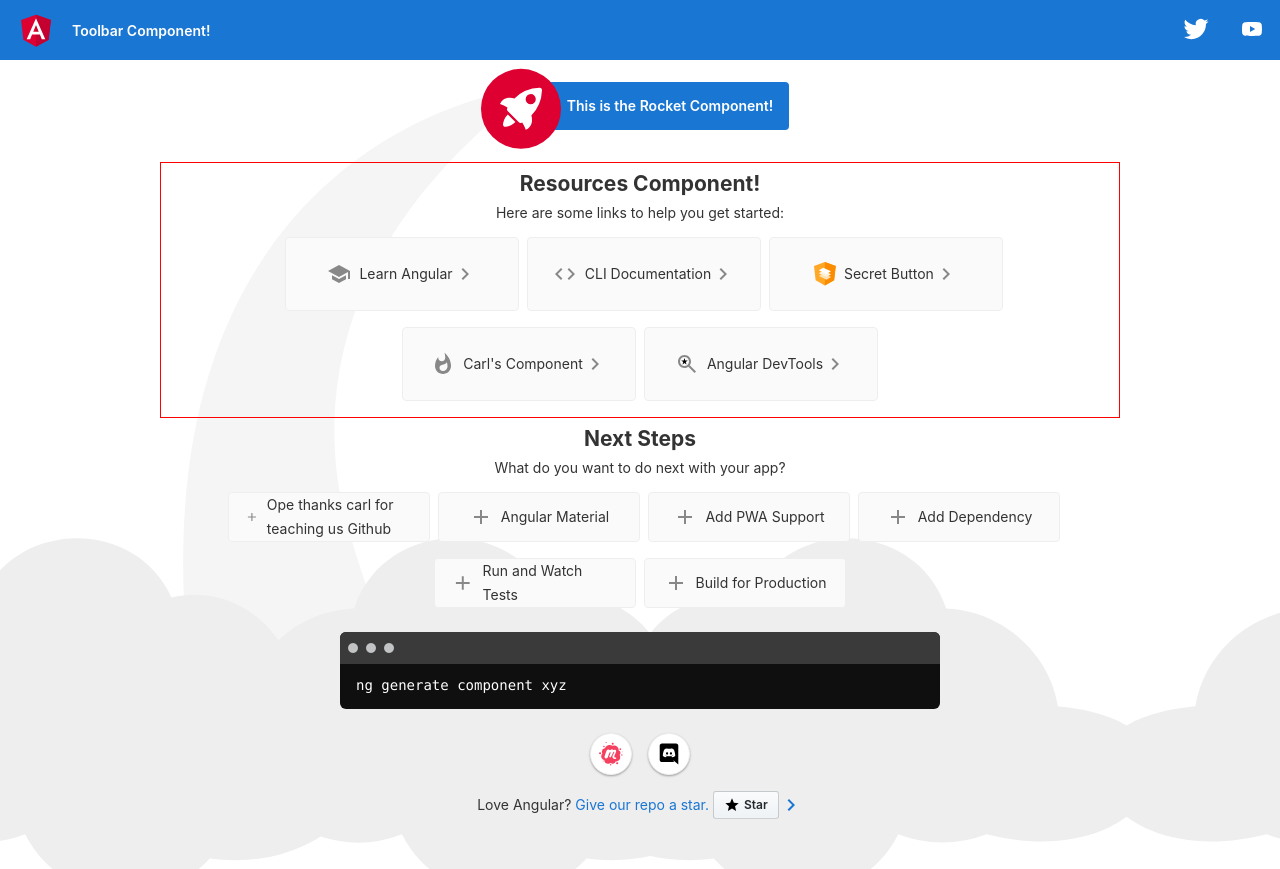
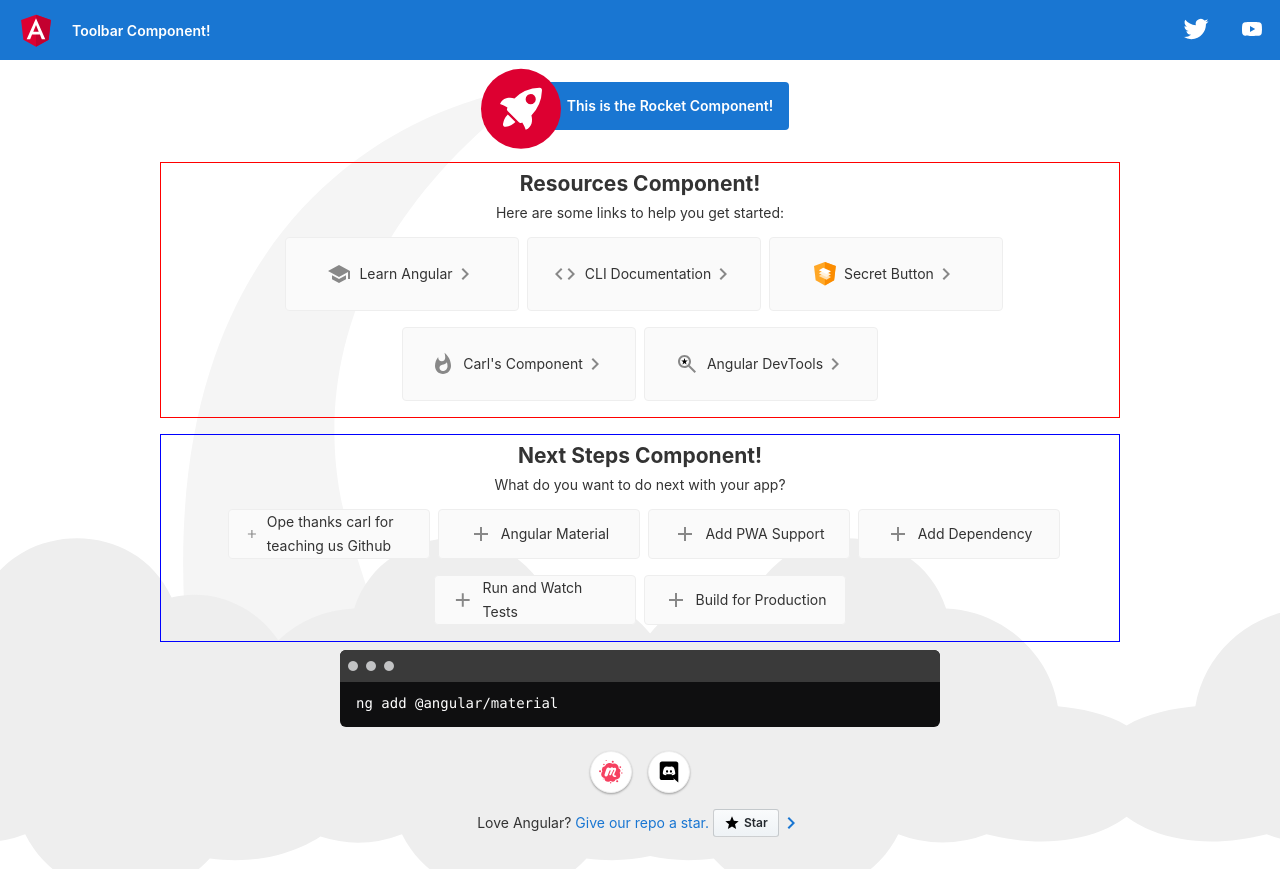
Before and after one commit to carl-meyer-paxton/github-workshop, an Angular app: page / in a window 1280 px wide. Built offline with nearby package versions, Linux system fonts and the light colour scheme.

Commit message:
Next Steps Component

```diff
--- a/src/app/app.component.html
+++ b/src/app/app.component.html
@@ -390,7 +390,7 @@
   <app-resources></app-resources>
 
   <!-- Next Steps -->
-  <h2>Next Steps</h2>
+  <!-- <h2>Next Steps</h2>
   <p>What do you want to do next with your app?</p>
 
   <input type="hidden" #selection>
@@ -425,7 +425,8 @@
       <svg class="material-icons" xmlns="http://www.w3.org/2000/svg" width="24" height="24" viewBox="0 0 24 24"><path d="M19 13h-6v6h-2v-6H5v-2h6V5h2v6h6v2z"/></svg>
       <span>Build for Production</span>
     </button>
-  </div>
+  </div> -->
+  <app-next-steps></app-next-steps>
 
   <!-- Terminal -->
   <div class="terminal" [ngSwitch]="selection.value">
--- a/src/app/app.component.ts
+++ b/src/app/app.component.ts
@@ -7,4 +7,5 @@
 })
 export class AppComponent {
   title = 'github-workshop';
+  selection = { value: "material"}
 }
--- a/src/app/app.module.ts
+++ b/src/app/app.module.ts
@@ -6,6 +6,7 @@
 import { RocketComponent } from './rocket/rocket.component';
 import { ToolbarComponent } from './toolbar/toolbar.component';
 import { ResourcesComponent } from './resources/resources.component';
+import { NextStepsComponent } from './next-steps/next-steps.component';
 
 @NgModule({
   declarations: [
@@ -13,6 +14,7 @@
     RocketComponent,
     ToolbarComponent,
     ResourcesComponent,
+    NextStepsComponent,
   ],
   imports: [
     BrowserModule,
--- /dev/null
+++ b/src/app/next-steps/next-steps.component.css
@@ -0,0 +1,96 @@
+h1,
+h2,
+h3,
+h4,
+h5,
+h6 {
+    margin: 8px 0;
+    text-align: center;
+}
+
+p {
+    margin: 0;
+    text-align: center;
+}
+
+.spacer {
+    flex: 1;
+}
+
+svg.material-icons {
+    height: 24px;
+    width: auto;
+}
+
+svg.material-icons:not(:last-child) {
+    margin-right: 8px;
+}
+
+.card svg.material-icons path {
+    fill: #888;
+}
+
+.card-container {
+    display: flex;
+    flex-wrap: wrap;
+    justify-content: center;
+    margin-top: 16px;
+}
+
+.card {
+    all: unset;
+    border-radius: 4px;
+    border: 1px solid #eee;
+    background-color: #fafafa;
+    height: 40px;
+    width: 200px;
+    margin: 0 8px 16px;
+    padding: 16px;
+    display: flex;
+    flex-direction: row;
+    justify-content: center;
+    align-items: center;
+    transition: all 0.2s ease-in-out;
+    line-height: 24px;
+}
+
+.card-container .card:not(:last-child) {
+    margin-right: 0;
+}
+
+.card.card-small {
+    height: 16px;
+    width: 168px;
+}
+
+.card-container .card:not(.highlight-card) {
+    cursor: pointer;
+}
+
+.card-container .card:not(.highlight-card):hover {
+    transform: translateY(-3px);
+    box-shadow: 0 4px 17px rgba(0, 0, 0, 0.35);
+}
+
+.card-container .card:not(.highlight-card):hover .material-icons path {
+    fill: rgb(105, 103, 103);
+}
+
+.card.highlight-card {
+    background-color: #1976d2;
+    color: white;
+    font-weight: 600;
+    border: none;
+    width: auto;
+    min-width: 30%;
+    position: relative;
+}
+
+.card.card.highlight-card span {
+    margin-left: 60px;
+}
+
+.next-steps-container {
+    margin-top: 1rem;
+    border: 1px solid blue;
+}
--- /dev/null
+++ b/src/app/next-steps/next-steps.component.html
@@ -0,0 +1,50 @@
+<div class="next-steps-container">
+    <h2>Next Steps Component!</h2>
+    <p>What do you want to do next with your app?</p>
+
+    <input type="hidden" #selection>
+
+    <div class="card-container">
+        <button class="card card-small" (click)="selection.value = 'component'" tabindex="0">
+            <svg class="material-icons" xmlns="http://www.w3.org/2000/svg" width="24" height="24" viewBox="0 0 24 24">
+                <path d="M19 13h-6v6h-2v-6H5v-2h6V5h2v6h6v2z" />
+            </svg>
+            <span>Ope thanks carl for teaching us Github</span>
+        </button>
+
+        <button class="card card-small" (click)="selection.value = 'material'" tabindex="0">
+            <svg class="material-icons" xmlns="http://www.w3.org/2000/svg" width="24" height="24" viewBox="0 0 24 24">
+                <path d="M19 13h-6v6h-2v-6H5v-2h6V5h2v6h6v2z" />
+            </svg>
+            <span>Angular Material</span>
+        </button>
+
+        <button class="card card-small" (click)="selection.value = 'pwa'" tabindex="0">
+            <svg class="material-icons" xmlns="http://www.w3.org/2000/svg" width="24" height="24" viewBox="0 0 24 24">
+                <path d="M19 13h-6v6h-2v-6H5v-2h6V5h2v6h6v2z" />
+            </svg>
+            <span>Add PWA Support</span>
+        </button>
+
+        <button class="card card-small" (click)="selection.value = 'dependency'" tabindex="0">
+            <svg class="material-icons" xmlns="http://www.w3.org/2000/svg" width="24" height="24" viewBox="0 0 24 24">
+                <path d="M19 13h-6v6h-2v-6H5v-2h6V5h2v6h6v2z" />
+            </svg>
+            <span>Add Dependency</span>
+        </button>
+
+        <button class="card card-small" (click)="selection.value = 'test'" tabindex="0">
+            <svg class="material-icons" xmlns="http://www.w3.org/2000/svg" width="24" height="24" viewBox="0 0 24 24">
+                <path d="M19 13h-6v6h-2v-6H5v-2h6V5h2v6h6v2z" />
+            </svg>
+            <span>Run and Watch Tests</span>
+        </button>
+
+        <button class="card card-small" (click)="selection.value = 'build'" tabindex="0">
+            <svg class="material-icons" xmlns="http://www.w3.org/2000/svg" width="24" height="24" viewBox="0 0 24 24">
+                <path d="M19 13h-6v6h-2v-6H5v-2h6V5h2v6h6v2z" />
+            </svg>
+            <span>Build for Production</span>
+        </button>
+    </div>
+</div>
--- /dev/null
+++ b/src/app/next-steps/next-steps.component.ts
@@ -0,0 +1,15 @@
+import { Component, OnInit } from '@angular/core';
+
+@Component({
+  selector: 'app-next-steps',
+  templateUrl: './next-steps.component.html',
+  styleUrls: ['./next-steps.component.css']
+})
+export class NextStepsComponent implements OnInit {
+
+  constructor() { }
+
+  ngOnInit(): void {
+  }
+
+}
```
Also changed, not shown: 1 other file (tests, documents, lock files or other folders).
